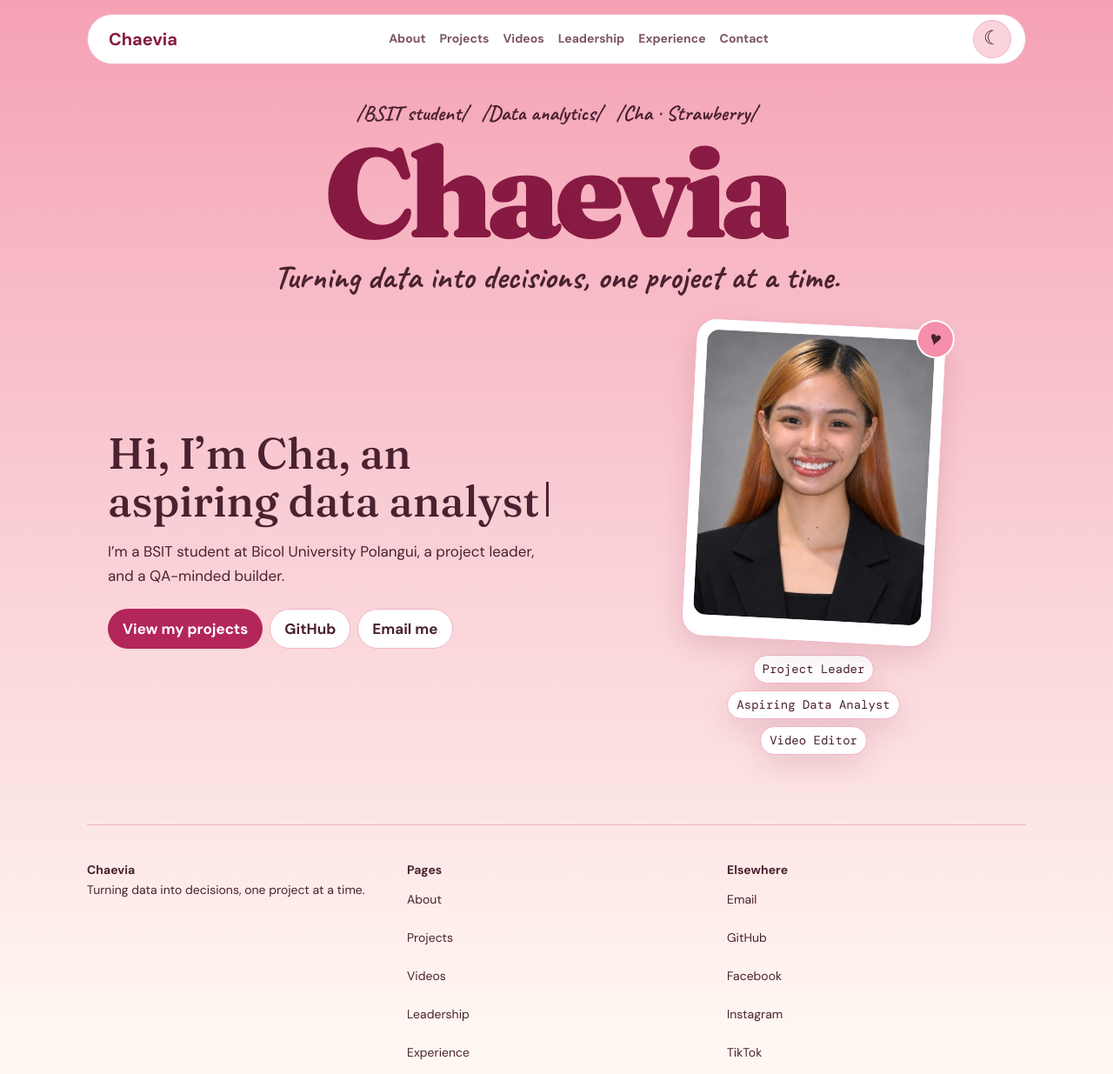
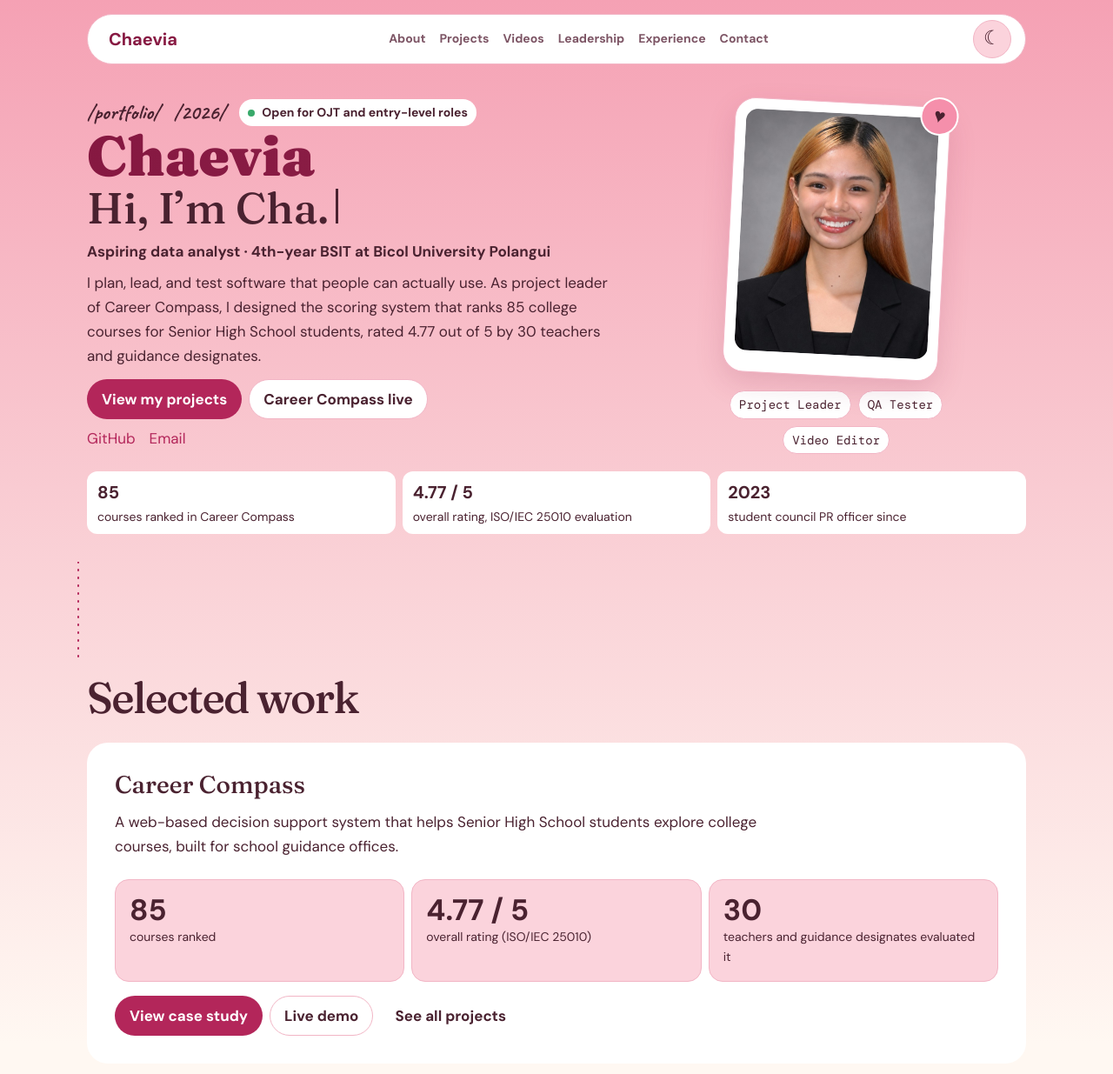
Before and after one commit to strawberrycha/Chaevia, a plain HTML site: page index.html in a window 1280 px wide. Shown: the top 1235 px of the page at 87% size. Drawn offline with nearby package versions, Linux system fonts and the light colour scheme; a web font is replaced by a local one.

Commit message:
feat: redesign home page with focused hero and highlights
New hero with the OJT availability chip and proof row, a single Career Compass teaser, and a quick tour of the other pages.

```diff
--- a/assets/css/components.css
+++ b/assets/css/components.css
@@ -56,19 +56,6 @@
 }
 .theme-toggle span::before { content: "☾"; font-size: 1.4rem; line-height: 1; }
 [data-theme="dark"] .theme-toggle span::before { content: "☀"; }
-.hero { padding-block: 32px 48px; text-align: center; }
-.hero-labels {
-  display: flex;
-  justify-content: center;
-  flex-wrap: wrap;
-  gap: 0 16px;
-  font: 700 clamp(1rem, 3.5vw, 1.5rem)/1.35 var(--script);
-}
-.hero h1 {
-  display: inline-block;
-  font: 900 clamp(3rem, 13vw, 9rem)/1.05 var(--display);
-  letter-spacing: -.055em;
-}
 @supports (background-clip: text) {
   .brand, .title-gradient {
     background-image: var(--title-gradient);
@@ -76,10 +63,6 @@
     color: transparent;
   }
 }
-.tagline { font: 700 clamp(1.5rem, 4vw, 2.4rem)/1.1 var(--script); }
-.hero-grid { display: grid; align-items: center; gap: 40px; margin-block-start: 32px; }
-.hero-copy h2 { font-size: clamp(1.8rem, 4vw, 3.125rem); line-height: 1.1; }
-.hero-copy p { max-width: 44ch; margin: 16px auto 0; }
 .cursor {
   display: inline-block;
   height: .8em;
@@ -88,7 +71,6 @@
   animation: blink 1.2s step-end infinite;
 }
 @keyframes blink { 50% { opacity: 0; } }
-.hero-actions { display: flex; justify-content: center; flex-wrap: wrap; gap: 8px; margin-top: 24px; }
 .button {
   display: inline-flex;
   align-items: center;
@@ -154,23 +136,10 @@
   font: .875rem/1.35 var(--mono);
   white-space: nowrap;
 }
-.tech-band { border-block: 1px solid var(--edge); background: var(--tech-gradient); }
-.tech-list {
-  display: flex;
-  justify-content: center;
-  flex-wrap: wrap;
-  gap: 8px 24px;
-  padding-block: 16px;
-  font: .875rem/1.5 var(--mono);
-}
 .site-footer { padding-block: 16px; text-align: center; font-size: .875rem; }
 .site-footer a { display: inline-flex; align-items: center; min-height: 44px; min-width: 44px; }
 @media (min-width: 820px) {
-  .hero-grid { grid-template-columns: 1fr .8fr; text-align: left; padding-inline: 24px; }
-  .hero-copy h2, .hero-copy p { margin-inline: 0; }
-  .hero-actions { justify-content: flex-start; }
   .nav-pill { gap: 16px; padding-inline: 16px; }
-  .hero { padding-block-start: 40px; }
 }
 @media (forced-colors: active) {
   .brand, .title-gradient { background: none; color: CanvasText; }
@@ -600,3 +569,39 @@ main a[href]:not(.button) { color: var(--acc); text-decoration-color: currentCol
     @keyframes draw-path { from { clip-path: inset(0 0 100% 0); } to { clip-path: inset(0); } }
   }
 }
+
+.hero { padding-block: 32px; text-align: left; }
+.hero-grid { display: grid; gap: 32px; align-items: center; }
+.hero-topline { display: flex; align-items: center; flex-wrap: wrap; gap: 8px 16px; }
+.availability {
+  display: inline-flex; align-items: center; gap: 8px;
+  padding: 4px 10px; border-radius: 99px; background: var(--surf);
+  font-size: .875rem; font-weight: 700;
+}
+.availability::before { width: 8px; height: 8px; border-radius: 50%; background: #38a96a; content: ""; }
+.hero h1 { display: inline-block; font: 900 clamp(3rem, 6vw, 4rem)/1.05 var(--display); }
+.hero-copy h2 { font-size: clamp(1.8rem, 4vw, 3.125rem); line-height: 1.1; }
+.hero-copy p { margin-block-start: 8px; }
+.hero-subline { font-weight: 700; }
+.hero-actions, .hero-links { display: flex; flex-wrap: wrap; gap: 8px; margin-block-start: 12px; }
+.hero-links { margin-block-start: 0; gap: 16px; }
+.hero-links a { display: inline-flex; align-items: center; min-height: 44px; }
+.hero .portrait { width: min(248px, 80%); }
+.hero .photo-pill { box-shadow: none; }
+.proof-row { display: grid; gap: 8px; margin-block-start: 16px; }
+.proof-row li { padding: 8px 12px; border-radius: 12px; background: var(--surf); font-size: .875rem; }
+.proof-row strong { display: block; color: var(--h); font-size: 1.25rem; }
+.home-route > section + section { border-block-start: 1px solid var(--edge); }
+.tour-grid { display: grid; gap: 8px; }
+.tour-grid a.card { display: grid; gap: 8px; height: 100%; padding: 16px; color: var(--ink); text-decoration-color: transparent; }
+.tour-grid a.card:hover, .tour-grid a.card:focus-visible { text-decoration-color: currentColor; box-shadow: var(--card-effect); }
+.tour-grid a strong { color: var(--acc); }
+@media (min-width: 600px) {
+  .tour-grid { grid-template-columns: repeat(2, minmax(0, 1fr)); }
+  .proof-row, .project-stats.teaser-stats { grid-template-columns: repeat(3, minmax(0, 1fr)); }
+}
+@media (min-width: 820px) {
+  .hero-grid { grid-template-columns: minmax(0, 7fr) minmax(0, 5fr); }
+  .hero { padding-block: 40px 32px; }
+}
+@media (min-width: 1024px) { .tour-grid { grid-template-columns: repeat(5, minmax(0, 1fr)); } }
--- /dev/null
+++ b/assets/js/home.js
@@ -0,0 +1,10 @@
+(() => {
+  const achievements = window.CHAEVIA_ACHIEVEMENTS;
+  const highlights = achievements.filter(({ star }) => star).length;
+  document.querySelector("#tour-achievements").textContent =
+    `${highlights} highlights across ${achievements.length} achievements.`;
+
+  const projectCount = window.CHAEVIA_PROJECTS.length + document.querySelectorAll(".featured-project").length;
+  document.querySelector("#tour-projects").textContent =
+    `${projectCount} projects across web, mobile, and console.`;
+})();
--- a/index.html
+++ b/index.html
@@ -21,6 +21,9 @@
   <link rel="icon" href="assets/img/favicon.svg" type="image/svg+xml">
   <script src="assets/js/theme.js"></script>
   <script src="assets/js/nav.js" defer></script>
+  <script src="assets/data/achievements.js" defer></script>
+  <script src="assets/data/projects.js" defer></script>
+  <script src="assets/js/home.js" defer></script>
   <link rel="preconnect" href="https://fonts.googleapis.com">
   <link rel="preconnect" href="https://fonts.gstatic.com" crossorigin>
   <link rel="stylesheet" href="https://fonts.googleapis.com/css2?family=Bagel+Fat+One&family=Caveat:wght@600;700&family=DM+Mono&family=DM+Sans:wght@400;500;600;700&family=Fraunces:opsz,wght@9..144,500;9..144,800;9..144,900&amp;family=Fredoka:wght@600&display=swap">
@@ -49,36 +52,75 @@
   </header>
   <main id="content" tabindex="-1">
     <section class="hero wrap" aria-labelledby="hero-title">
-      <ul class="hero-labels">
-        <li>/BSIT student/</li>
-        <li>/Data analytics/</li>
-        <li>/Cha · Strawberry/</li>
-      </ul>
-      <h1 id="hero-title"><span class="title-gradient">Chaevia</span></h1>
-      <p class="tagline">Turning data into decisions, one project at a time.</p>
       <div class="hero-grid">
         <div class="hero-copy">
-          <h2>Hi, I’m Cha, an aspiring data analyst<span class="cursor" aria-hidden="true"></span></h2>
-          <p>I’m a BSIT student at Bicol University Polangui, a project leader, and a QA-minded builder.</p>
+          <div class="hero-topline">
+            <span class="slash-label">/portfolio/</span><span class="slash-label">/2026/</span>
+            <span class="availability">Open for OJT and entry-level roles</span>
+          </div>
+          <h1 id="hero-title"><span class="title-gradient">Chaevia</span></h1>
+          <h2>Hi, I’m Cha.<span class="cursor" aria-hidden="true"></span></h2>
+          <p class="hero-subline">Aspiring data analyst · 4th-year BSIT at Bicol University Polangui</p>
+          <p>I plan, lead, and test software that people can actually use. As project leader of Career Compass, I designed the scoring system that ranks 85 college courses for Senior High School students, rated 4.77 out of 5 by 30 teachers and guidance designates.</p>
           <div class="hero-actions">
             <a class="button primary" href="projects.html">View my projects</a>
-            <a class="button secondary" href="https://github.com/strawberrycha" target="_blank" rel="noopener">GitHub</a>
-            <a class="button secondary" href="mailto:cmta2023-9135-16062@bicol-u.edu.ph">Email me</a>
+            <a class="button secondary" href="https://careercompassbu.vercel.app/" target="_blank" rel="noopener">Career Compass live</a>
+          </div>
+          <div class="hero-links">
+            <a href="https://github.com/strawberrycha" target="_blank" rel="noopener">GitHub</a>
+            <a href="mailto:cmta2023-9135-16062@bicol-u.edu.ph">Email</a>
           </div>
         </div>
         <figure class="portrait">
           <div class="polaroid">
-            <img src="assets/img/cha.jpg" srcset="assets/img/cha.jpg 800w, assets/img/cha-1200.jpg 1200w" sizes="(max-width: 380px) 67vw, 260px" width="800" height="800" alt="Charlene Mae Adille smiling in a black blazer">
+            <img src="assets/img/cha.jpg" srcset="assets/img/cha.jpg 800w, assets/img/cha-1200.jpg 1200w" sizes="(max-width: 380px) 67vw, 250px" width="800" height="800" alt="Charlene Mae Adille smiling in a black blazer">
             <span class="heart" aria-hidden="true">♥</span>
           </div>
           <figcaption class="portrait-pills">
-            <span class="photo-pill">Project Leader</span>
-            <span class="photo-pill">Aspiring Data Analyst</span>
-            <span class="photo-pill">Video Editor</span>
+            <span class="photo-pill">Project Leader</span><span class="photo-pill">QA Tester</span><span class="photo-pill">Video Editor</span>
           </figcaption>
         </figure>
       </div>
+      <ul class="proof-row" aria-label="Portfolio highlights">
+        <li><strong>85</strong> courses ranked in Career Compass</li>
+        <li><strong>4.77 / 5</strong> overall rating, ISO/IEC 25010 evaluation</li>
+        <li><strong>2023</strong> student council PR officer since</li>
+      </ul>
     </section>
+    <div class="home-route path-wrap wrap">
+      <svg class="dotted-path" viewBox="0 0 8 100" preserveAspectRatio="none" aria-hidden="true" focusable="false"><path d="M4 0 V100"/></svg>
+      <section class="section-inner" aria-labelledby="selected-title">
+        <h2 id="selected-title">Selected work</h2>
+        <article class="card featured-project">
+          <h3>Career Compass</h3>
+          <p>A web-based decision support system that helps Senior High School students explore college courses, built for school guidance offices.</p>
+          <ul class="project-stats teaser-stats" aria-label="Career Compass in numbers">
+            <li><strong>85</strong> courses ranked</li>
+            <li><strong>4.77 / 5</strong> overall rating (ISO/IEC 25010)</li>
+            <li><strong>30</strong> teachers and guidance designates evaluated it</li>
+          </ul>
+          <div class="project-actions">
+            <a class="button primary" href="career-compass.html">View case study</a>
+            <a class="button secondary" href="https://careercompassbu.vercel.app/" target="_blank" rel="noopener">Live demo</a>
+            <a class="button" href="projects.html">See all projects</a>
+          </div>
+        </article>
+      </section>
+      <section class="section-inner" aria-labelledby="tour-title">
+        <h2 id="tour-title">Quick tour</h2>
+        <ul class="tour-grid">
+          <li><a class="card" href="about.html"><strong>About</strong><span>Who I am, where I studied, and what I work with.</span></a></li>
+          <li><a class="card" href="videos.html"><strong>Videos</strong><span>A growing reel of edits and multimedia work.</span></a></li>
+          <li><a class="card" href="achievements.html"><strong>Leadership</strong><span id="tour-achievements">Leadership and achievements</span></a></li>
+          <li><a class="card" href="experience.html"><strong>Experience</strong><span>Training, project roles, and certificates.</span></a></li>
+          <li><a class="card" href="projects.html"><strong>Projects</strong><span id="tour-projects">Web, mobile, and console projects</span></a></li>
+        </ul>
+      </section>
+      <section class="section-inner" aria-labelledby="closing-title">
+        <h2 id="closing-title">Let’s connect.</h2>
+        <div class="project-actions"><a class="button primary" href="mailto:cmta2023-9135-16062@bicol-u.edu.ph">Email</a><a class="button secondary" href="contact.html">Contact</a></div>
+      </section>
+    </div>
   </main>
   <footer class="site-footer wrap">
     <div class="footer-columns">
```
